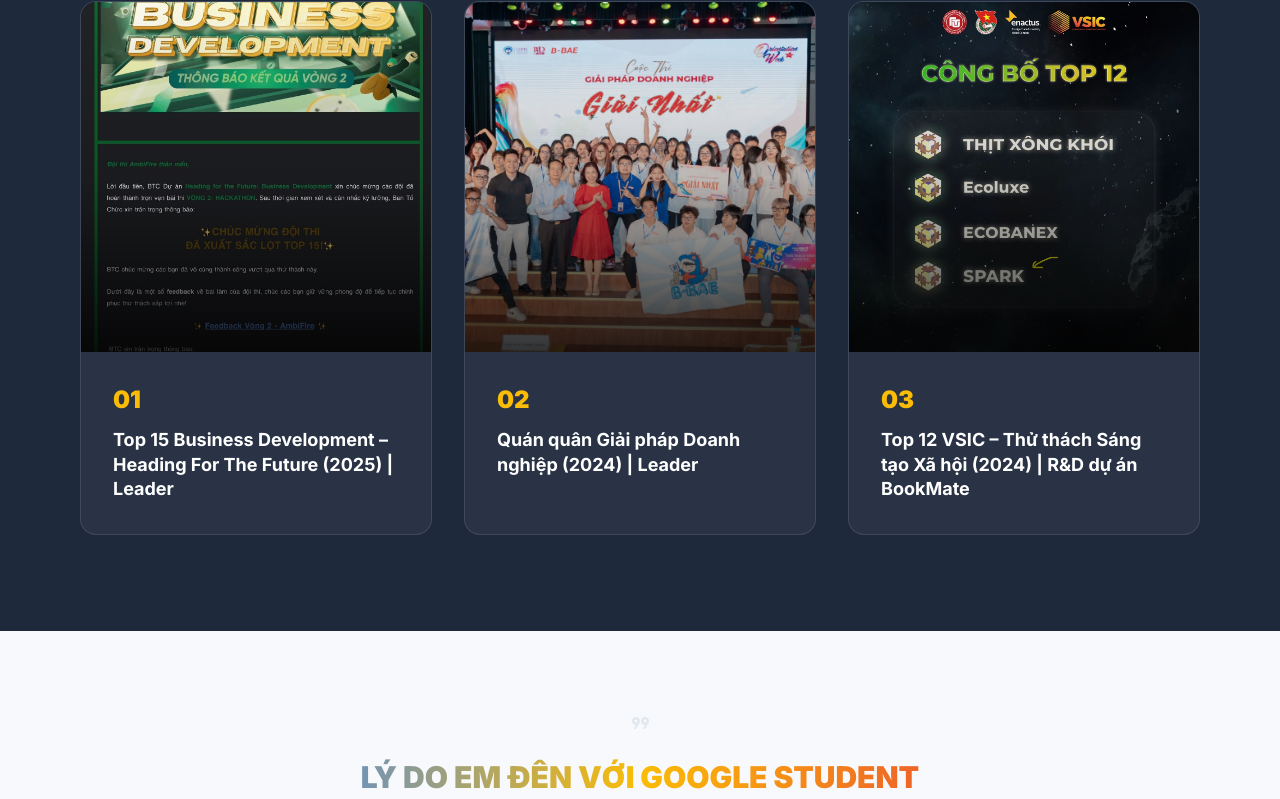
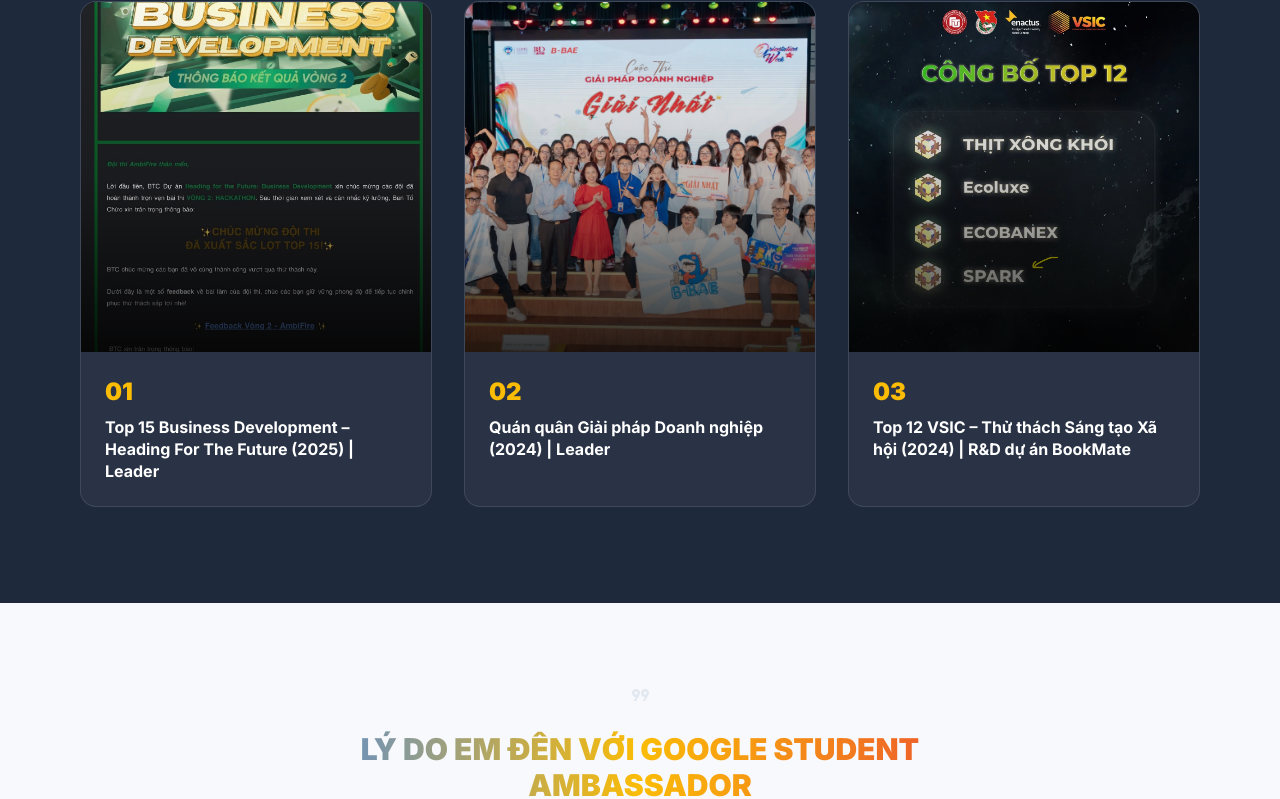
Before and after one commit to mypopo1526-dot/Ha-My, a Next.js app: page / in a window 1280 px wide. Shown: the part 3883-4682 px from the top of the page. Built offline with nearby package versions, Linux system fonts and the light colour scheme.

Commit message:
Refine Achievements styling: compactness and balance

```diff
--- a/components/Achievements.js
+++ b/components/Achievements.js
@@ -35,32 +35,32 @@ export default function Achievements() {
                     className="grid grid-cols-1 md:grid-cols-3 gap-8"
                 >
                     <motion.div variants={item} className="bg-white/5 rounded-2xl border border-white/10 overflow-hidden hover:bg-white/10 transition-all duration-300 flex flex-col group hover:-translate-y-2">
-                        <div className="w-full aspect-square bg-slate-800 flex items-center justify-center text-slate-600 shrink-0 relative overflow-hidden bg-cover bg-center" style={{ backgroundImage: "url('/achievement-1.jpg?v=2')" }}>
+                        <div className="w-full aspect-square bg-slate-800 flex items-center justify-center text-slate-600 shrink-0 relative overflow-hidden bg-cover bg-center" style={{ backgroundImage: "url('/achievement-1.jpg?v=3')" }}>
                             <div className="absolute inset-0 bg-gradient-to-t from-black/80 via-black/20 to-transparent"></div>
                         </div>
-                        <div className="p-8 flex flex-col h-full">
-                            <div className="text-google-yellow font-black text-2xl mb-3">01</div>
-                            <h3 className="font-bold text-lg leading-snug group-hover:text-google-blue transition-colors">Top 15 Business Development – Heading For The Future (2025) | Leader</h3>
+                        <div className="p-6 flex flex-col flex-grow">
+                            <div className="text-google-yellow font-black text-2xl mb-2">01</div>
+                            <h3 className="font-bold text-base leading-snug group-hover:text-google-blue transition-colors">Top 15 Business Development – Heading For The Future (2025) | Leader</h3>
                         </div>
                     </motion.div>
 
                     <motion.div variants={item} className="bg-white/5 rounded-2xl border border-white/10 overflow-hidden hover:bg-white/10 transition-all duration-300 flex flex-col group hover:-translate-y-2">
-                        <div className="w-full aspect-square bg-slate-800 flex items-center justify-center text-slate-600 shrink-0 relative overflow-hidden bg-cover bg-center" style={{ backgroundImage: "url('/achievement-2.jpg?v=2')" }}>
+                        <div className="w-full aspect-square bg-slate-800 flex items-center justify-center text-slate-600 shrink-0 relative overflow-hidden bg-cover bg-center" style={{ backgroundImage: "url('/achievement-2.jpg?v=3')" }}>
                             <div className="absolute inset-0 bg-gradient-to-t from-black/80 via-black/20 to-transparent"></div>
                         </div>
-                        <div className="p-8 flex flex-col h-full">
-                            <div className="text-google-yellow font-black text-2xl mb-3">02</div>
-                            <h3 className="font-bold text-lg leading-snug group-hover:text-google-blue transition-colors">Quán quân Giải pháp Doanh nghiệp (2024) | Leader</h3>
+                        <div className="p-6 flex flex-col flex-grow">
+                            <div className="text-google-yellow font-black text-2xl mb-2">02</div>
+                            <h3 className="font-bold text-base leading-snug group-hover:text-google-blue transition-colors">Quán quân Giải pháp Doanh nghiệp (2024) | Leader</h3>
                         </div>
                     </motion.div>
 
                     <motion.div variants={item} className="bg-white/5 rounded-2xl border border-white/10 overflow-hidden hover:bg-white/10 transition-all duration-300 flex flex-col group hover:-translate-y-2">
-                        <div className="w-full aspect-square bg-slate-800 flex items-center justify-center text-slate-600 shrink-0 relative overflow-hidden bg-cover bg-center" style={{ backgroundImage: "url('/achievement-3.jpg?v=2')" }}>
+                        <div className="w-full aspect-square bg-slate-800 flex items-center justify-center text-slate-600 shrink-0 relative overflow-hidden bg-cover bg-center" style={{ backgroundImage: "url('/achievement-3.jpg?v=3')" }}>
                             <div className="absolute inset-0 bg-gradient-to-t from-black/80 via-black/20 to-transparent"></div>
                         </div>
-                        <div className="p-8 flex flex-col h-full">
-                            <div className="text-google-yellow font-black text-2xl mb-3">03</div>
-                            <h3 className="font-bold text-lg leading-snug group-hover:text-google-blue transition-colors">Top 12 VSIC – Thử thách Sáng tạo Xã hội (2024) | R&D dự án BookMate</h3>
+                        <div className="p-6 flex flex-col flex-grow">
+                            <div className="text-google-yellow font-black text-2xl mb-2">03</div>
+                            <h3 className="font-bold text-base leading-snug group-hover:text-google-blue transition-colors">Top 12 VSIC – Thử thách Sáng tạo Xã hội (2024) | R&D dự án BookMate</h3>
                         </div>
                     </motion.div>
                 </motion.div>
```
